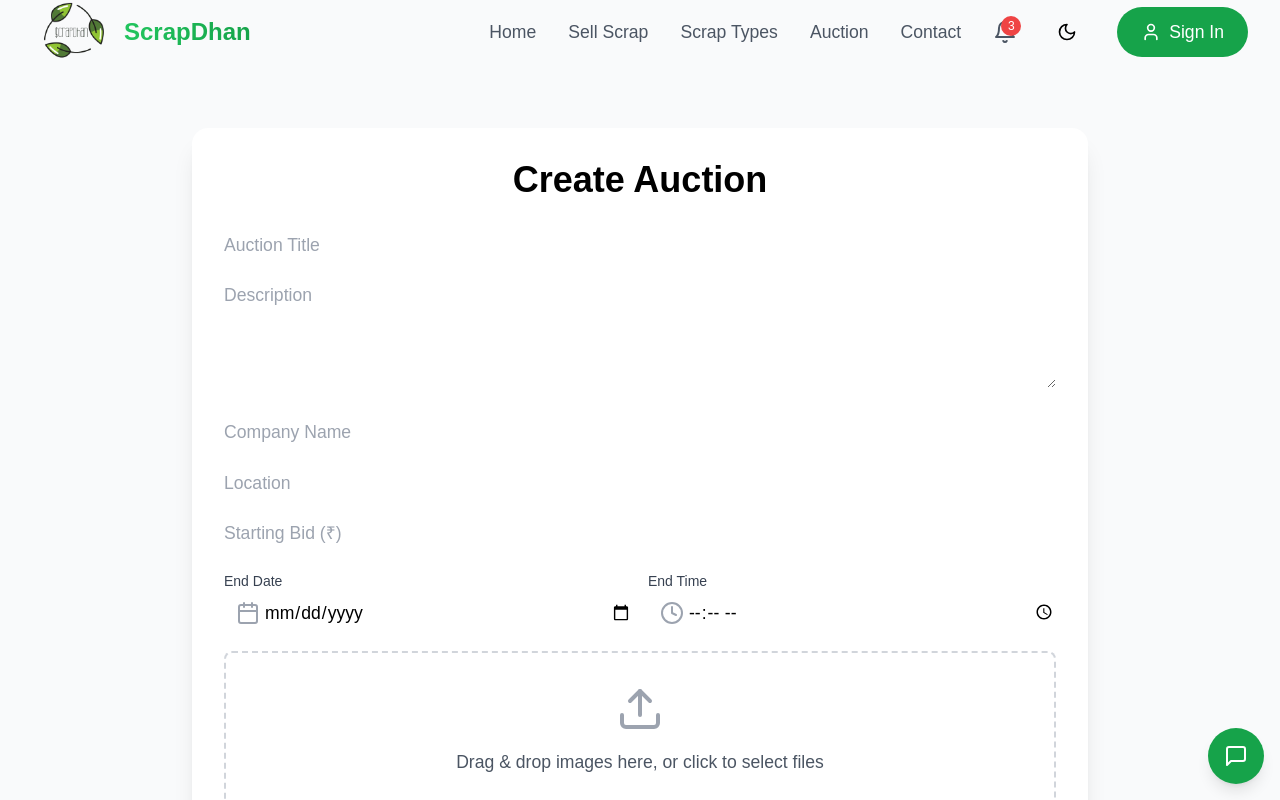
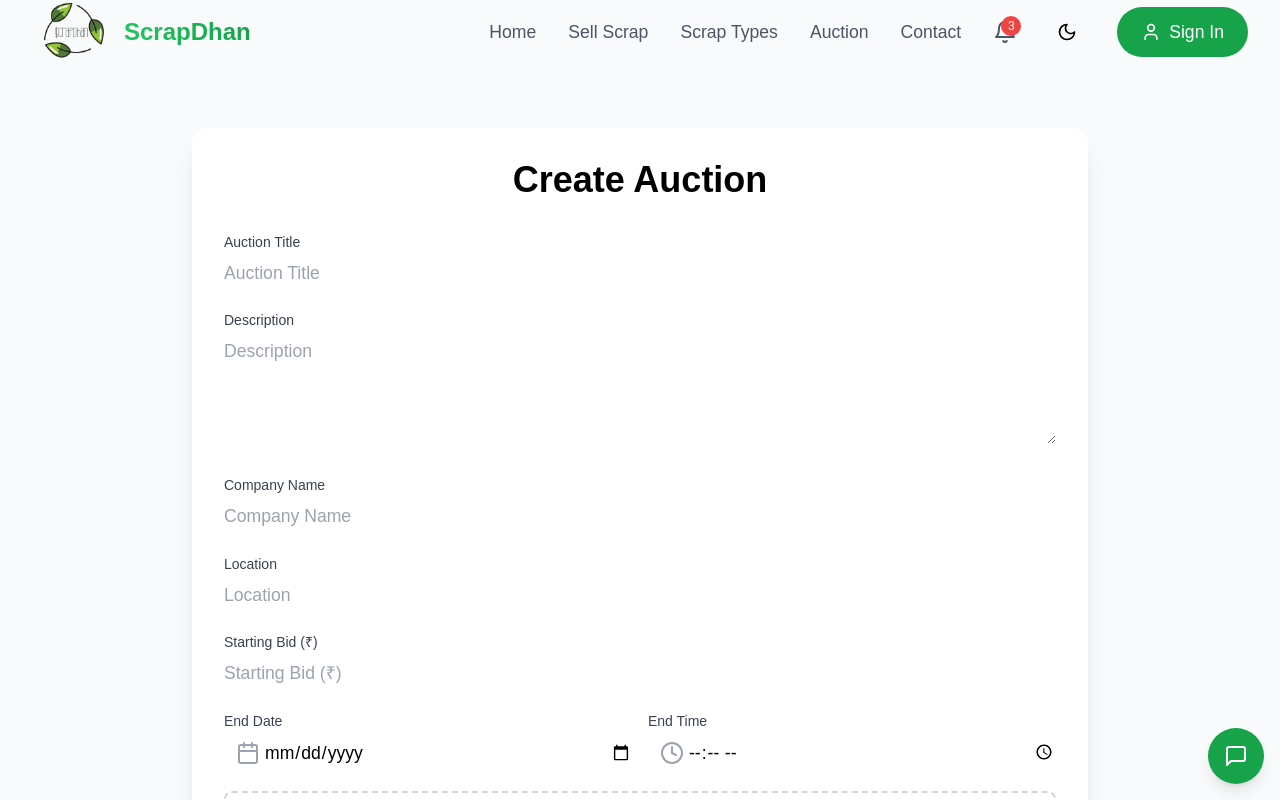
Before and after one commit to Pratik-Tech-Wizard/ScrapDhan, a React (Vite) app: page /create-auction in a window 1280 px wide. Shown: the top 800 px of the page. Built offline with nearby package versions, Linux system fonts and the light colour scheme.

Commit message:
Update features in payment gateway for create auction

```diff
--- a/src/components/PaymentGateway.tsx
+++ b/src/components/PaymentGateway.tsx
@@ -7,7 +7,13 @@ declare global {
   }
 }
 
-const PaymentGateway = () => {
+interface PaymentGatewayProps{
+  amount: number;
+  onSuccess: ()=> void;
+  onError: ()=> void;
+}
+
+const PaymentGateway: React.FC<PaymentGatewayProps> = ({ amount, onSuccess, onError }) => {
   const navigate = useNavigate();
 
   useEffect(() => {
@@ -17,7 +23,7 @@ const PaymentGateway = () => {
       script.onload = () => {
         const options = {
           key: 'rzp_test_tA1GoWxiVdtmfE', // Replace with your Razorpay key
-          amount: 50000, // Amount in paise (50000 paise = 500 INR)
+          amount: amount * 100, // Amount in paise (50000 paise = 500 INR)
           currency: 'INR',
           name: 'ScrapDhan',
           description: 'Auction Payment',
@@ -46,7 +52,7 @@ const PaymentGateway = () => {
     };
 
     loadRazorpay();
-  }, [navigate]);
+  }, [amount, navigate, onSuccess, onError]);
 
   return (
     <div className="min-h-screen flex items-center justify-center bg-gray-50 dark:bg-gray-900">
--- a/src/pages/CreateAuction.tsx
+++ b/src/pages/CreateAuction.tsx
@@ -3,6 +3,7 @@ import { useNavigate } from 'react-router-dom';
 import { motion } from 'framer-motion';
 import { Upload, Plus, Calendar, Clock, FileText } from 'lucide-react';
 import { useDropzone } from 'react-dropzone';
+import PaymentGateway from '../components/PaymentGateway';
 
 const CreateAuction = () => {
   const navigate = useNavigate();
@@ -14,6 +15,7 @@ const CreateAuction = () => {
   const [endDate, setEndDate] = useState('');
   const [endTime, setEndTime] = useState('');
   const [images, setImages] = useState<File[]>([]);
+  const [showPaymentGateway, setShowPaymentGateway] = useState(false);
 
   const { getRootProps, getInputProps } = useDropzone({
     accept: {
@@ -27,8 +29,27 @@ const CreateAuction = () => {
   const handleSubmit = () => {
     // Handle form submission logic
     console.log('Auction created');
-    navigate('/payment-gateway');
+    setShowPaymentGateway(true);
   };
+
+  const handlePaymentSuccess = () => {
+    console.log('Payment successful');
+    navigate('/auctions');
+  };
+
+  const handlePaymentError = () => {
+    console.log('Payment failed');
+  };
+
+  if (showPaymentGateway) {
+    return (
+      <PaymentGateway
+        amount={parseInt(startingBid)}
+        onSuccess={handlePaymentSuccess}
+        onError={handlePaymentError}
+      />
+    );
+  }
 
   return (
     <div className="min-h-screen pt-20 bg-gray-50 dark:bg-gray-900">
@@ -39,7 +60,12 @@ const CreateAuction = () => {
           className="max-w-4xl mx-auto bg-white dark:bg-gray-800 rounded-2xl shadow-xl p-8"
         >
           <h1 className="text-4xl font-bold mb-8 text-center dark:text-white">Create Auction</h1>
+          <form onSubmit={handleSubmit} className="space-y-6"></form>
           <div className="space-y-6">
+            <div>
+              <label className="block text-sm font-medium text-gray-700 dark:text-gray-300 mb-2">
+                Auction Title
+              </label>
               <input
                 type="text"
                 value={title}
@@ -47,6 +73,11 @@ const CreateAuction = () => {
                 placeholder="Auction Title"
                 className="w-full rounded-lg border-gray-300 focus:ring-green-500 dark:bg-gray-700 dark:border-gray-600 dark:text-white"
               />
+            </div>
+            <div>
+              <label className="block text-sm font-medium text-gray-700 dark:text-gray-300 mb-2">
+                Description
+              </label>
               <textarea
                 value={description}
                 onChange={(e) => setDescription(e.target.value)}
@@ -54,6 +85,11 @@ const CreateAuction = () => {
                 className="w-full rounded-lg border-gray-300 focus:ring-green-500 dark:bg-gray-700 dark:border-gray-600 dark:text-white"
                 rows={4}
               />
+            </div>
+            <div>
+              <label className="block text-sm font-medium text-gray-700 dark:text-gray-300 mb-2">
+                Company Name
+              </label>
               <input
                 type="text"
                 value={company}
@@ -61,6 +97,11 @@ const CreateAuction = () => {
                 placeholder="Company Name"
                 className="w-full rounded-lg border-gray-300 focus:ring-green-500 dark:bg-gray-700 dark:border-gray-600 dark:text-white"
               />
+            </div>
+            <div>
+              <label className="block text-sm font-medium text-gray-700 dark:text-gray-300 mb-2">
+                Location
+              </label>
               <input
                 type="text"
                 value={location}
@@ -68,6 +109,11 @@ const CreateAuction = () => {
                 placeholder="Location"
                 className="w-full rounded-lg border-gray-300 focus:ring-green-500 dark:bg-gray-700 dark:border-gray-600 dark:text-white"
               />
+            </div>
+            <div>
+              <label className="block text-sm font-medium text-gray-700 dark:text-gray-300 mb-2">
+                Starting Bid (₹)
+              </label>
               <input
                 type="number"
                 value={startingBid}
@@ -75,6 +121,7 @@ const CreateAuction = () => {
                 placeholder="Starting Bid (₹)"
                 className="w-full rounded-lg border-gray-300 focus:ring-green-500 dark:bg-gray-700 dark:border-gray-600 dark:text-white"
               />
+            </div>
             <div className="grid grid-cols-1 md:grid-cols-2 gap-4">
               <div>
                 <label className="block text-sm font-medium text-gray-700 dark:text-gray-300 mb-2">
@@ -125,6 +172,7 @@ const CreateAuction = () => {
             )}
             <button
               onClick={handleSubmit}
+              type="submit"
               className="w-full bg-green-600 text-white px-6 py-3 rounded-lg hover:bg-green-700 transition-colors"
             >
               Create Auction
```
Lines whose indentation alone changed are shown as unchanged.
